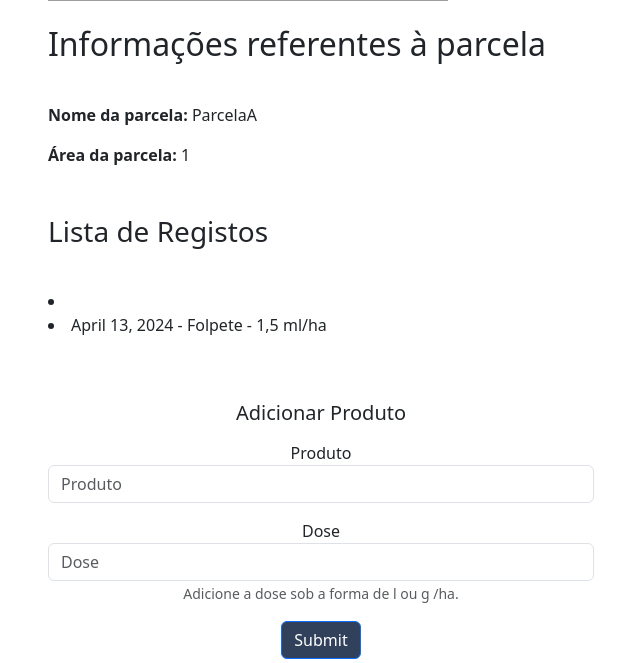
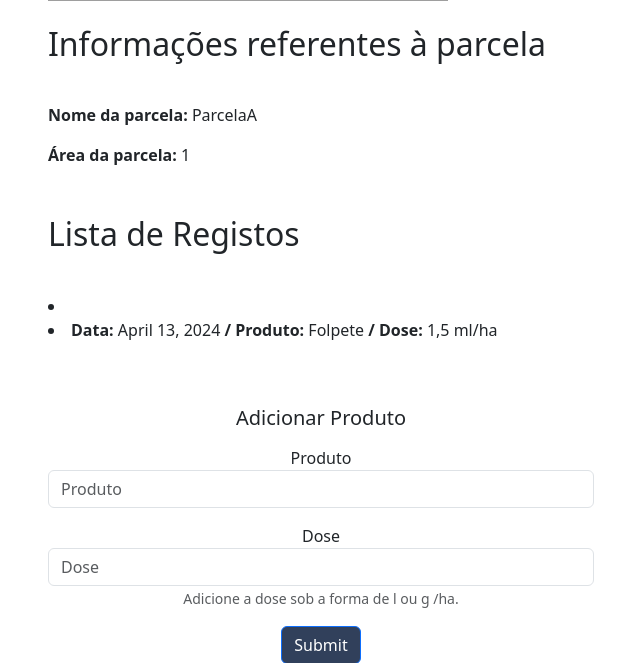
Before and after one commit to ColibriLF/agriwise, a Django app: template agriwise/app/templates/app/parcela.html in a window 1280 px wide. Shown: the part 475-1138 px from the top of the page, without its empty margins (34-674 px from the left). Run offline with Django 5.2, Linux system fonts and the light colour scheme; the template is opened without the code that fills it: values that come from a table or form of the project are taken from there, others are empty; data comes from the database, SQL or seed files in the repository; grey boxes are pictures that could not be loaded.

Commit message:
Update parcela.html

```diff
--- a/agriwise/app/templates/app/parcela.html
+++ b/agriwise/app/templates/app/parcela.html
@@ -10,12 +10,12 @@
     <p><strong>Área da parcela:</strong> {{parcelas.area}}</p>
     <p></p>
     <p></p>
-        <h3>Lista de Registos</h3>
+        <h2>Lista de Registos</h2>
     <p></p>
     <p></p>
         <li>
             {% for registo in parcelas.registo.all %}
-            <li>{{ registo.data }} - {{ registo.produto }} - {{ registo.dose }}</li>
+            <li><strong>Data: </strong>{{registo.data}} <strong>  /  Produto: </strong> {{ registo.produto }} <strong>  /  Dose: </strong> {{ registo.dose }}</li>
             {% endfor %}
         </li>
     <p></p>
```
